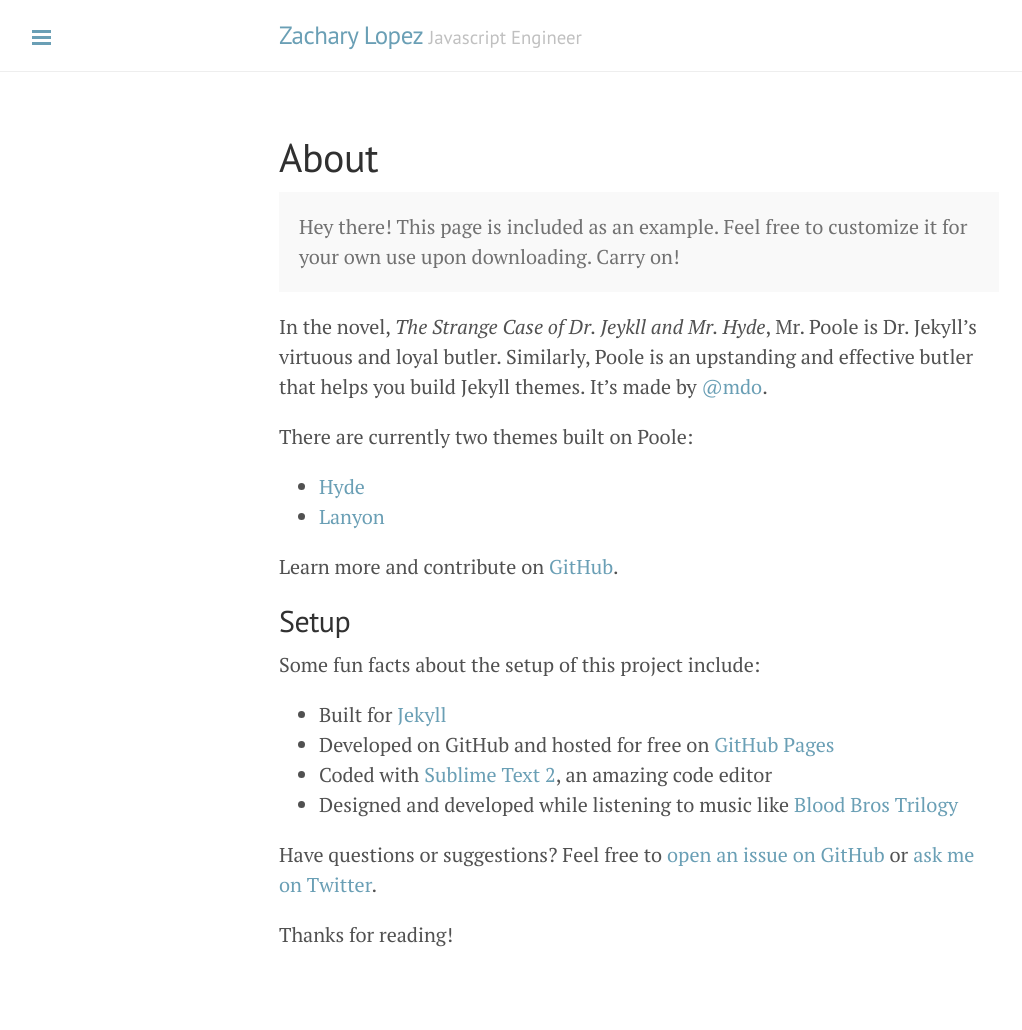
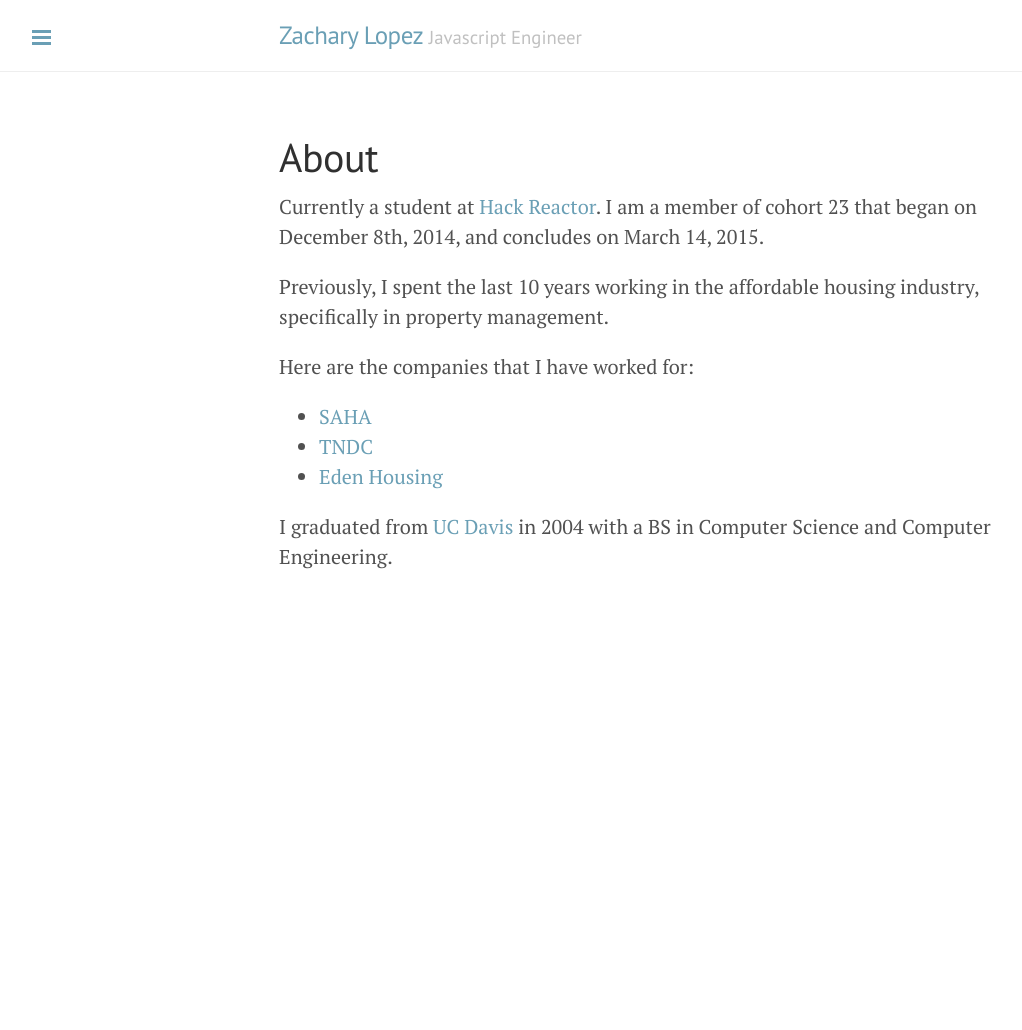
Before and after one commit to zdlopez/zdlopez.github.io, a Jekyll site: the page built from about.md, in a window 1280 px wide. Shown: the whole page, without its empty margins (1-1023 px from the left). Built offline with Jekyll 4.4.1, drawn with Linux system fonts in a browser that asks for light colours; Markdown is read by kramdown in place of the engine named in the settings; after the commit the page ends 900 px from its top, so only the background shows below that.

Commit message:
new about page

```diff
--- a/about.md
+++ b/about.md
@@ -3,28 +3,14 @@ layout: page
 title: About
 ---
 
-<p class="message">
-  Hey there! This page is included as an example. Feel free to customize it for your own use upon downloading. Carry on!
-</p>
+Currently a student at [Hack Reactor](www.hackreactor.com "Hack Reactor").  I am a member of cohort 23 that began on December 8th, 2014, and concludes on March 14, 2015.
 
-In the novel, *The Strange Case of Dr. Jeykll and Mr. Hyde*, Mr. Poole is Dr. Jekyll's virtuous and loyal butler. Similarly, Poole is an upstanding and effective butler that helps you build Jekyll themes. It's made by [@mdo](https://twitter.com/mdo).
+Previously, I spent the last 10 years working in the affordable housing industry, specifically in property management.
 
-There are currently two themes built on Poole:
+Here are the companies that I have worked for:
 
-* [Hyde](http://hyde.getpoole.com)
-* [Lanyon](http://lanyon.getpoole.com)
+* [SAHA](www.sahahomes.org)
+* [TNDC](www.tndc.org)
+* [Eden Housing](www.edenhousing.org)
 
-Learn more and contribute on [GitHub](https://github.com/poole).
-
-## Setup
-
-Some fun facts about the setup of this project include:
-
-* Built for [Jekyll](http://jekyllrb.com)
-* Developed on GitHub and hosted for free on [GitHub Pages](https://pages.github.com)
-* Coded with [Sublime Text 2](http://sublimetext.com), an amazing code editor
-* Designed and developed while listening to music like [Blood Bros Trilogy](https://soundcloud.com/maddecent/sets/blood-bros-series)
-
-Have questions or suggestions? Feel free to [open an issue on GitHub](https://github.com/poole/issues/new) or [ask me on Twitter](https://twitter.com/mdo).
-
-Thanks for reading!
+I graduated from [UC Davis](www.ucdavis.edu) in 2004 with a BS in Computer Science and Computer Engineering.
```
